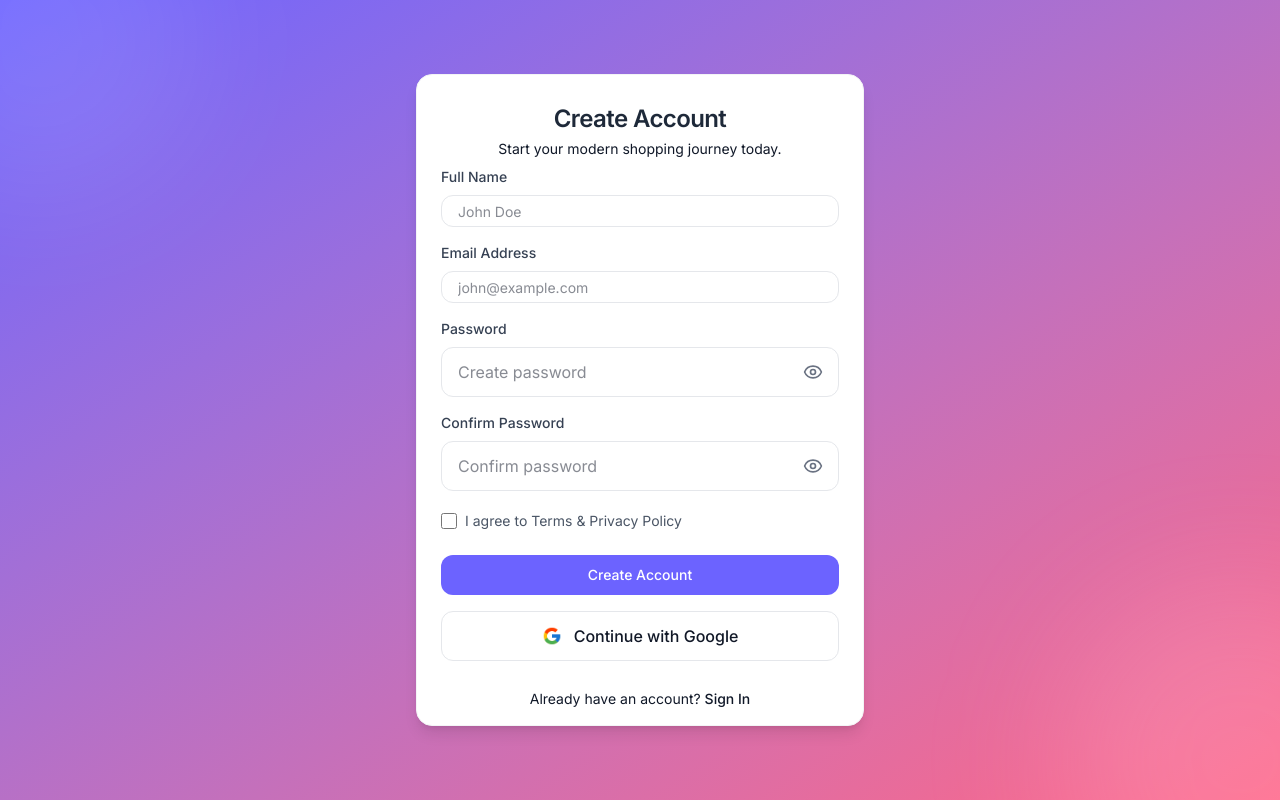
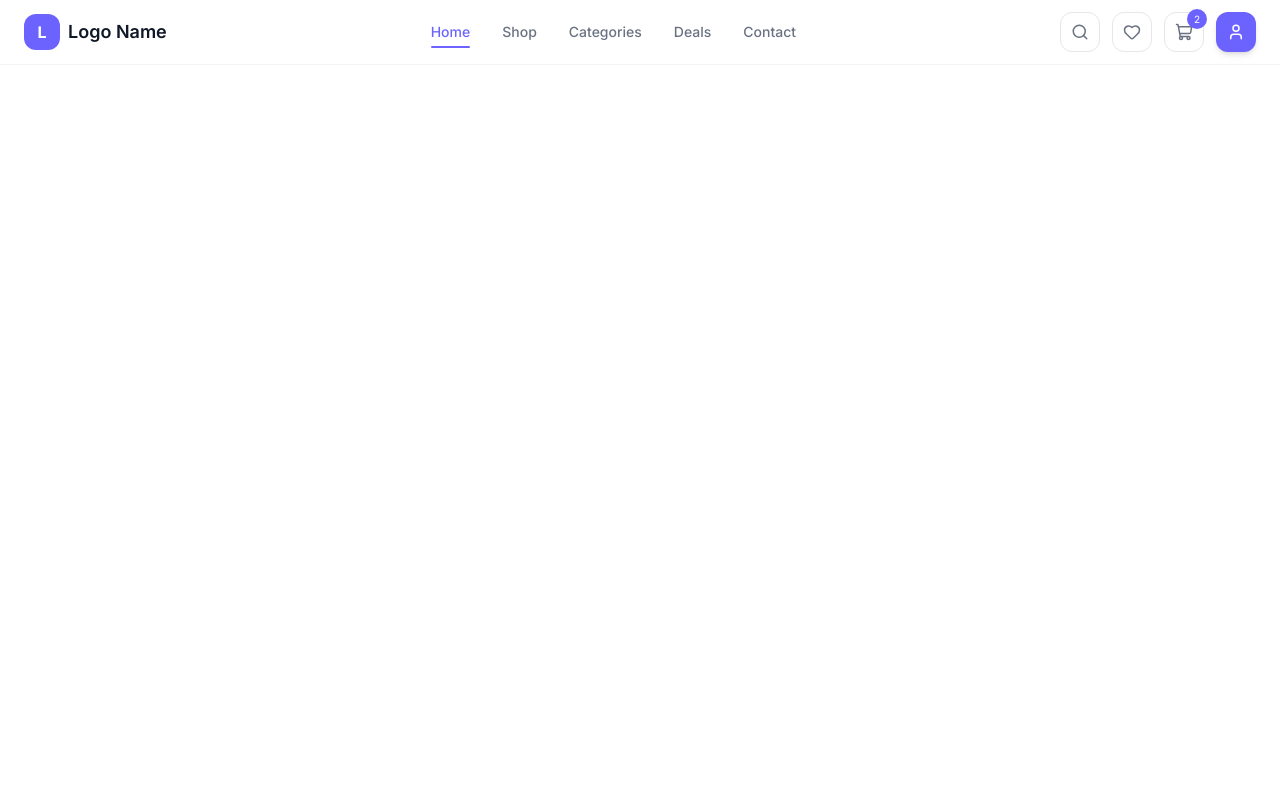
Before and after one commit to OmGadge01/driksha-ecommerce, a React (Vite) app in the folder frontend/: page /home in a window 1280 px wide. Built offline with nearby package versions, Linux system fonts and the light colour scheme.

Commit message:
navbar created

```diff
--- a/frontend/src/App.jsx
+++ b/frontend/src/App.jsx
@@ -1,13 +1,27 @@
+import Navbar from './components/layout/Navbar'
+import Home from './pages/Home';
 import Signup from './pages/Signup'
-
+import {
+  BrowserRouter,
+  Routes,
+  Route,
+} from "react-router-dom";
 
 function App() {
-
   return (
-    <>
-      <Signup/>
-    </>
-  )
+    <BrowserRouter>
+      <Routes>
+        <Route
+          path="/home"
+          element={<Home/>}
+        />
+        <Route
+          path="/signup"
+          element={<Signup />}
+        />
+      </Routes>
+    </BrowserRouter>
+  );
 }
 
 export default App
--- a/frontend/src/components/auth/AuthLayout.jsx
+++ b/frontend/src/components/auth/AuthLayout.jsx
@@ -17,7 +17,7 @@ const AuthLayout = ({ children }) => {
         to-[#FF6584]
       "
     >
-      {/* TOP BLUR */}
+
       <div
         className="
           absolute
@@ -31,7 +31,7 @@ const AuthLayout = ({ children }) => {
         "
       />
 
-      {/* BOTTOM BLUR */}
+
       <div
         className="
           absolute
@@ -45,7 +45,7 @@ const AuthLayout = ({ children }) => {
         "
       />
 
-      {/* CENTER CONTENT */}
+
       <div
         className="
           relative
--- /dev/null
+++ b/frontend/src/components/layout/MainLayout.jsx
@@ -0,0 +1,15 @@
+import Navbar from "../layout/Navbar";
+
+const MainLayout = ({ children }) => {
+  return (
+    <>
+      <Navbar />
+
+      <main>
+        {children}
+      </main>
+    </>
+  );
+};
+
+export default MainLayout;
--- /dev/null
+++ b/frontend/src/components/layout/Navbar.jsx
@@ -0,0 +1,228 @@
+import React from "react";
+import {
+  Search,
+  ShoppingCart,
+  Heart,
+  User,
+} from "lucide-react";
+
+const Navbar = () => {
+  return (
+    <header
+      className="
+        w-full
+        bg-white
+        border-b
+        border-gray-100
+        sticky
+        top-0
+        z-50
+      "
+    >
+      <div
+        className="
+          max-w-7xl
+          mx-auto
+          px-6
+          h-16
+          flex
+          items-center
+          justify-between
+        "
+      >
+
+        <div className="flex items-center gap-2 cursor-pointer">
+          <div
+            className="
+              w-9
+              h-9
+              rounded-xl
+              bg-[#6C63FF]
+              flex
+              items-center
+              justify-center
+              text-white
+              font-bold
+            "
+          >
+           L
+          </div>
+
+          <h1
+            className="
+              text-lg
+              font-semibold
+              text-gray-900
+            "
+          >
+            Logo Name
+          </h1>
+        </div>
+
+
+
+        <nav className="hidden md:flex items-center gap-8">
+
+          <a
+            href="#"
+            className="
+              text-sm
+              font-medium
+              text-[#6C63FF]
+              relative
+            "
+          >
+            Home
+
+
+            <span
+              className="
+                absolute
+                -bottom-1.5
+                left-0
+                w-full
+                h-[2px]
+                bg-[#6C63FF]
+                rounded-full
+              "
+            />
+          </a>
+
+          {["Shop", "Categories", "Deals", "Contact"].map(
+            (item) => (
+              <a
+                key={item}
+                href="#"
+                className="
+                  text-sm
+                  font-medium
+                  text-gray-500
+                  hover:text-[#6C63FF]
+                  transition-colors
+                  duration-300
+                "
+              >
+                {item}
+              </a>
+            )
+          )}
+        </nav>
+
+
+
+        <div className="flex items-center gap-3">
+
+
+
+          <button
+            className="
+              w-10
+              h-10
+              rounded-xl
+              border
+              border-gray-200
+              flex
+              items-center
+              justify-center
+              text-gray-500
+              hover:text-[#6C63FF]
+              hover:border-[#6C63FF]/30
+              transition-all
+              duration-300
+            "
+          >
+            <Search size={18} />
+          </button>
+
+
+
+          <button
+            className="
+              w-10
+              h-10
+              rounded-xl
+              border
+              border-gray-200
+              flex
+              items-center
+              justify-center
+              text-gray-500
+              hover:text-[#6C63FF]
+              hover:border-[#6C63FF]/30
+              transition-all
+              duration-300
+            "
+          >
+            <Heart size={18} />
+          </button>
+
+
+          <button
+            className="
+              relative
+              w-10
+              h-10
+              rounded-xl
+              border
+              border-gray-200
+              flex
+              items-center
+              justify-center
+              text-gray-500
+              hover:text-[#6C63FF]
+              hover:border-[#6C63FF]/30
+              transition-all
+              duration-300
+            "
+          >
+            <ShoppingCart size={18} />
+
+
+
+            <span
+              className="
+                absolute
+                -top-1
+                -right-1
+                w-5
+                h-5
+                rounded-full
+                bg-[#6C63FF]
+                text-white
+                text-[10px]
+                flex
+                items-center
+                justify-center
+              "
+            >
+              2
+            </span>
+          </button>
+
+
+
+          <button
+            className="
+              w-10
+              h-10
+              rounded-xl
+              bg-[#6C63FF]
+              flex
+              items-center
+              justify-center
+              text-white
+              shadow-md
+              hover:bg-[#5b52f5]
+              transition-all
+              duration-300
+            "
+          >
+            <User size={18} />
+          </button>
+        </div>
+      </div>
+    </header>
+  );
+};
+
+export default Navbar;
--- /dev/null
+++ b/frontend/src/pages/Home.jsx
@@ -0,0 +1,11 @@
+import MainLayout from "../components/layout/MainLayout";
+
+const Home = () => {
+  return (
+    <MainLayout>
+
+    </MainLayout>
+  );
+};
+
+export default Home;
--- a/frontend/src/pages/Signup.jsx
+++ b/frontend/src/pages/Signup.jsx
@@ -1,6 +1,5 @@
 import AuthLayout from "../components/auth/AuthLayout";
 import AuthCard from "../components/auth/AuthCard";
-
 import Input from "../components/ui/Input";
 import PasswordInput from "../components/ui/PasswordInput";
 import Button from "../components/ui/Button";
```
